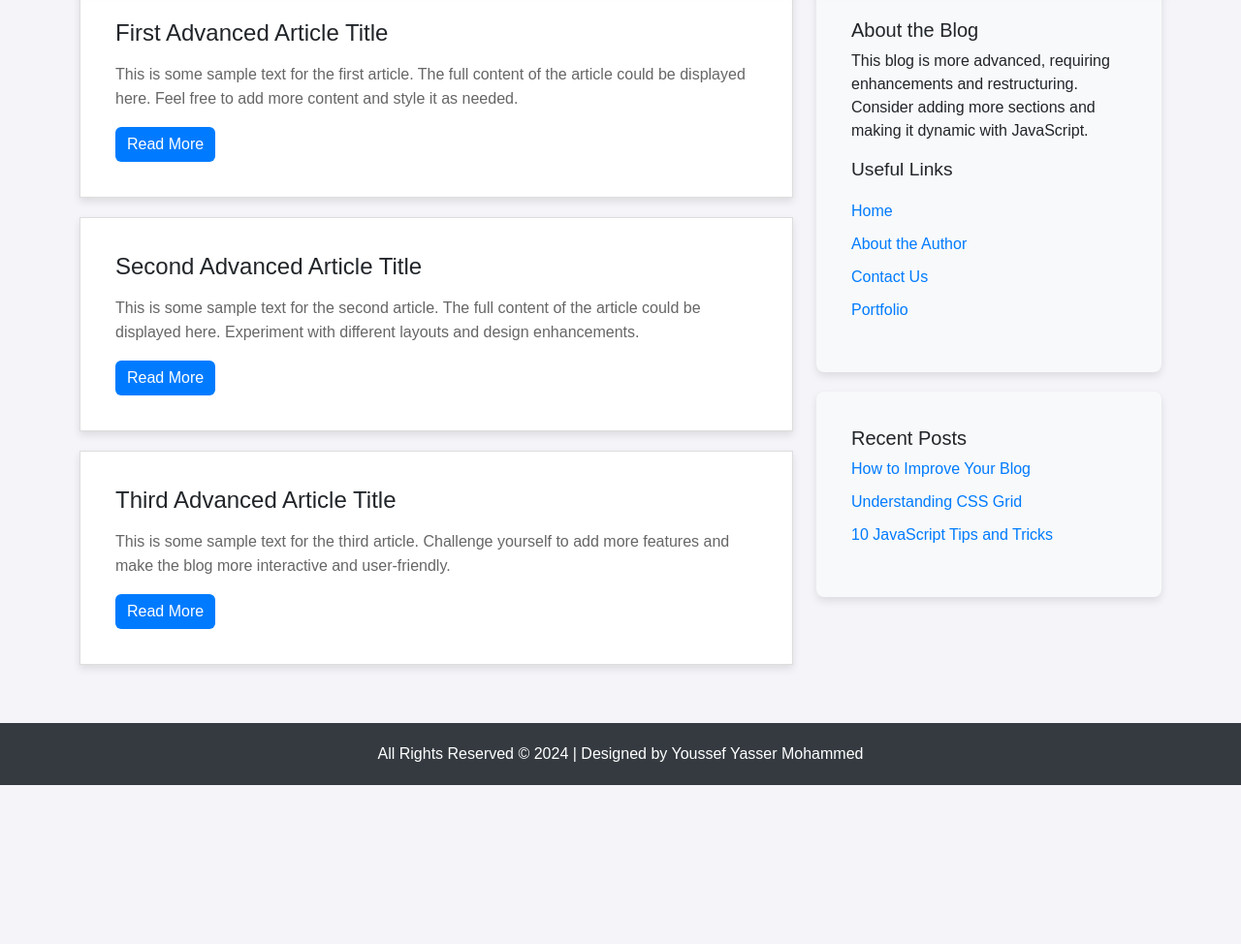
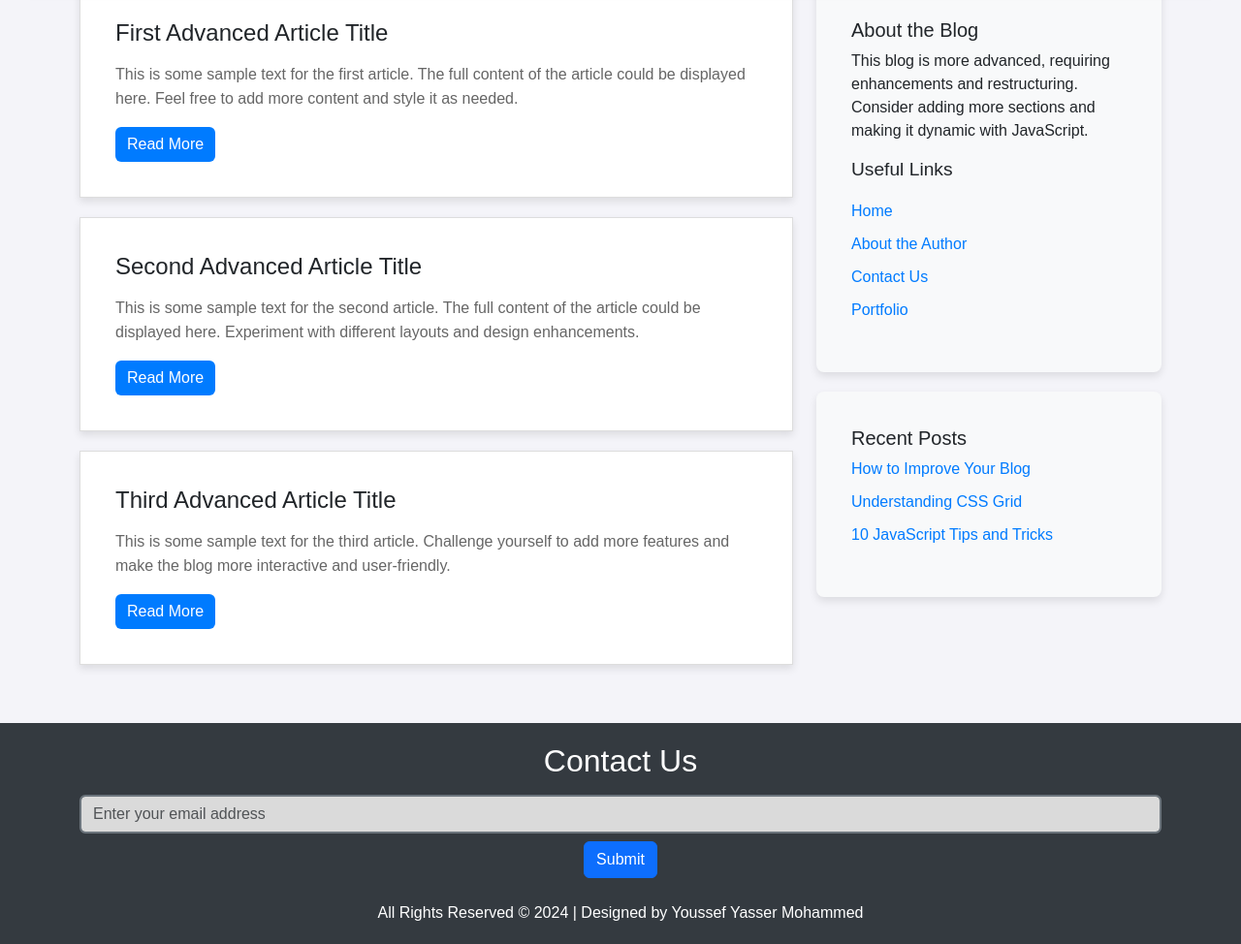
Before and after one commit to YoussefYaser/Web-Masters-Internship-week1-Task4, a website: page index.html in a window 1280 px wide. Shown: the part 225-1199 px from the top of the page at 97% size. Before the commit the page ends 1035 px from the top, so only its background shows below. Drawn offline with nearby package versions, Linux system fonts and the light colour scheme.

Commit message:
Modify V.21

```diff
--- a/Read Me.txt
+++ b/Read Me.txt
@@ -12,3 +12,4 @@ After : commit name "Code after Modifications"
 4- Add backTop button to scroll to the top of the page.
 5- Add bar button in the nav in the medium and small screens to toggle between show navigation menu or hide.
 6- Add Loading screen before the HTML document and elements load in the DOM.
+7- Add contact form in footer.
--- a/css/main.css
+++ b/css/main.css
@@ -138,6 +138,7 @@ main .sidebar ul li a:hover {
 
 /* end main */
 
+/* start footer */
 .footer {
     background-color: #343a40;
     color: white;
@@ -149,6 +150,11 @@ main .sidebar ul li a:hover {
 .footer p {
     margin: 0;
 }
+
+footer input{
+    background-color: #dadada !important;
+}
+/* end footer */
 
 /* start back to top button */
 .back-top {
--- a/index.html
+++ b/index.html
@@ -114,7 +114,14 @@
 
   <!-- start footer -->
   <footer class="footer">
-    <p>All Rights Reserved © 2024 | Designed by Youssef Yasser Mohammed</p>
+    <div class="container">
+      <form action="" class="mb-4">
+        <h2 class=" mb-3 text-capitalize">contact us</h2>
+        <input type="email" class="form-control mb-2 border border-2 border-secondary" placeholder="Enter your email address" >
+        <button class=" btn btn-primary text-capitalize">submit</button>
+      </form>
+      <p>All Rights Reserved © 2024 | Designed by Youssef Yasser Mohammed</p>
+    </div>
   </footer>
   <!-- end footer -->
 
```
